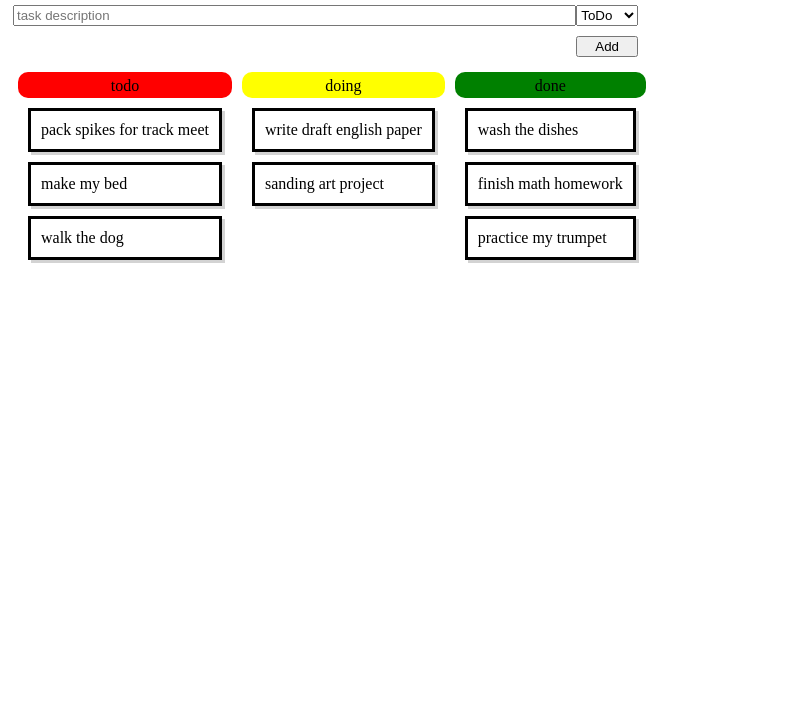
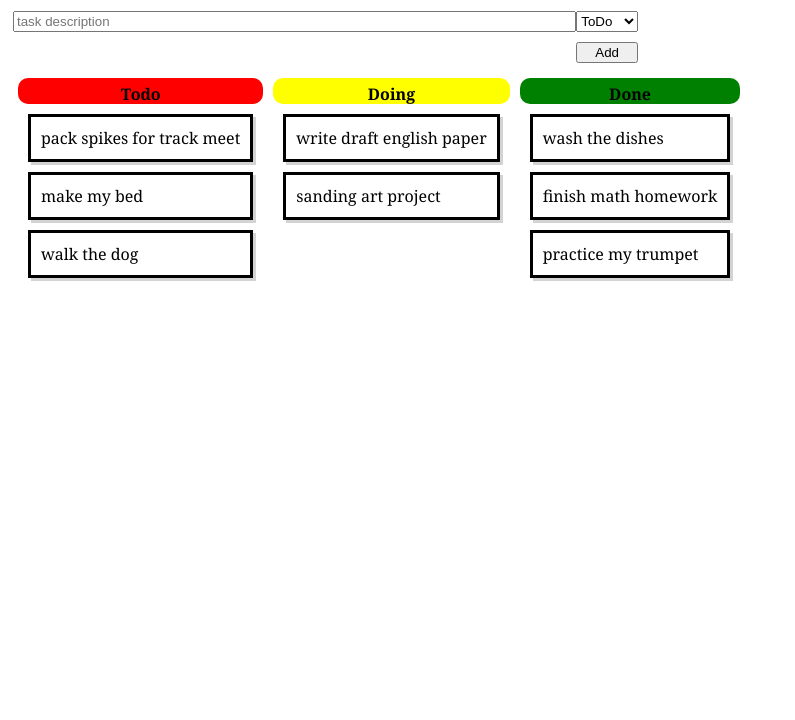
Before and after one commit to knightmoves-schools/capstone-083-font-styling-L3VI04, a website: page index.html in a window 1280 px wide. Shown: the part 80-800 px from the top of the page, without its empty margins (0-795 px from the left). Drawn offline with Linux system fonts and the light colour scheme.

Commit message:
Enhance styles with font-weight and text-transform

```diff
--- a/index.html
+++ b/index.html
@@ -10,6 +10,11 @@
             text-align: center;
             min-width: 4em;
             height: 1em;
+            font-weight: 700;
+            text-transform: capitalize;
+        }
+        body {
+            font-family: Georgia, "Times New Roman", Times, serif;
         }
     </style>
 </head>
```
